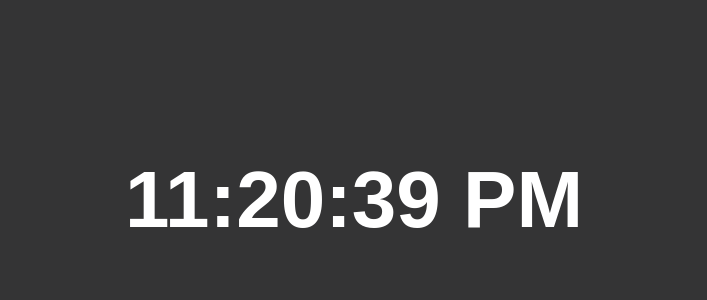
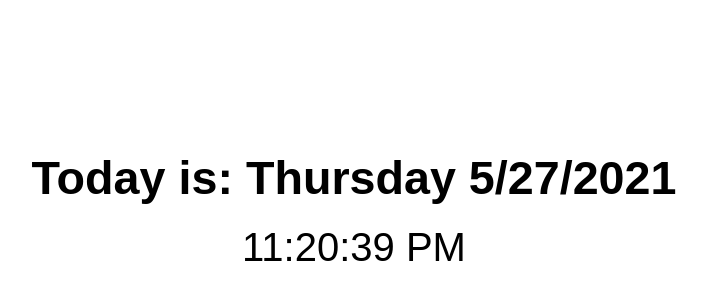
Before and after one commit to JSCHLTE/Clock, a plain HTML site: page index.html in a window 1280 px wide. Shown: the part 200-500 px from the top of the page, without its empty margins (286-993 px from the left). Drawn offline with Linux system fonts and the light colour scheme.

Commit message:
Update
- Updated clock for video.

```diff
--- a/CSS/index.css
+++ b/CSS/index.css
@@ -10,12 +10,15 @@ body{
     width: 100vw;
     height: 100vh;
     display: flex;
-    flex-direction: column;
     align-items: center;
     justify-content: center;
     font-family: sans-serif;
-    background: #343435;
-    color: white;
+    flex-direction: column;
+}
+h1{
+    font-size: 35pt;
+    margin: 20px 0;
+}
+p{
     font-size: 30pt;
-    user-select: none;
 }
--- a/JavaScript/index.js
+++ b/JavaScript/index.js
@@ -1,11 +1,19 @@
 //Jordan Schulte
+const appendDay = document.querySelector('.appendDay');
+const appendDate = document.querySelector('.appendDate');
 const appendTime = document.querySelector('.appendTime');
 
+const days = ['Sunday', 'Monday', 'Tuesday', 'Wednesday', 'Thursday', 'Friday', 'Saturday']
+
 function clock(){
-    const newDate = new Date();
-    let hours = newDate.getHours();
-    let minutes = newDate.getMinutes();
-    let seconds = newDate.getSeconds();
+    const date = new Date();
+    const dayNumber = date.getDay();
+    let month = date.getMonth() + 1;
+    let dayDate = date.getDate();
+    let year = date.getFullYear();
+    let hours = date.getHours();
+    let minutes = date.getMinutes();
+    let seconds = date.getSeconds();
     let prime = 'AM';
 
     if(hours > 12){
@@ -14,12 +22,13 @@ function clock(){
     }
 
     hours = (hours > 9) ? hours : `0${hours}`;
-    minutes = (minutes > 9) ? minutes : `0${minutes}`; //Makes the clock double 0
+    minutes = (minutes > 9) ? minutes : `0${minutes}`;
     seconds = (seconds > 9) ? seconds : `0${seconds}`;
 
     const time = `${hours}:${minutes}:${seconds} ${prime}`;
-
     appendTime.innerText = time;
+    appendDay.innerText = days[dayNumber];
+    appendDate.innerText = `${month}/${dayDate}/${year}`;
 };
 clock();
 setInterval(clock, 1000);
--- a/index.html
+++ b/index.html
@@ -4,7 +4,7 @@
     <meta charset="UTF-8">
     <meta http-equiv="X-UA-Compatible" content="IE=edge">
     <meta name="viewport" content="width=device-width, initial-scale=1.0, minimum-scale=1">
-    <title>Clock</title>
+    <title>Clock and Date</title>
     <!--FONTS-->
 
     <!--SCRIPTS-->
@@ -13,7 +13,8 @@
     <link rel="stylesheet" href="CSS/index.css">
 </head>
 <body>
-    <h1 class="appendTime">Error</h1>
+    <h1>Today is: <span class="appendDay"></span> <span class="appendDate"></span></h1>
+    <p class="appendTime"></p>
     <!--JAVASCRIPT-->
     <script src="JavaScript/index.js"></script>
 </body>
```
